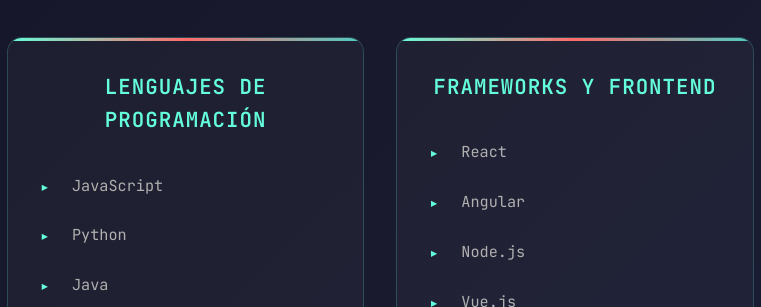
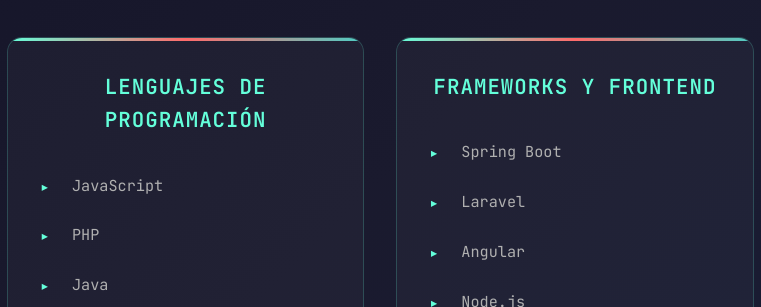
Before and after one commit to xavieroldan/BioSiteCursor, a plain HTML site: page about.html in a window 1280 px wide. Shown: the part 1340-1647 px from the top of the page, 65-826 px from the left. Drawn offline with Linux system fonts and the light colour scheme.

Commit message:
feat: update technical skills - replace Python with PHP, add Spring Boot and Laravel, remove React from frameworks

```diff
--- a/about.html
+++ b/about.html
@@ -98,7 +98,7 @@
                         <h4>Lenguajes de Programación</h4>
                         <ul class="skill-list">
                             <li>JavaScript</li>
-                            <li>Python</li>
+                            <li>PHP</li>
                             <li>Java</li>
                             <li>C# (.NET)</li>
                             <li>HTML/CSS</li>
@@ -107,7 +107,8 @@
                     <div class="skill-category">
                         <h4>Frameworks y Frontend</h4>
                         <ul class="skill-list">
-                            <li>React</li>
+                            <li>Spring Boot</li>
+                            <li>Laravel</li>
                             <li>Angular</li>
                             <li>Node.js</li>
                             <li>Vue.js</li>
```
Also changed, not shown: index.html (+3 -2 lines), projects.html (+1 -1 lines), 1 other file.
